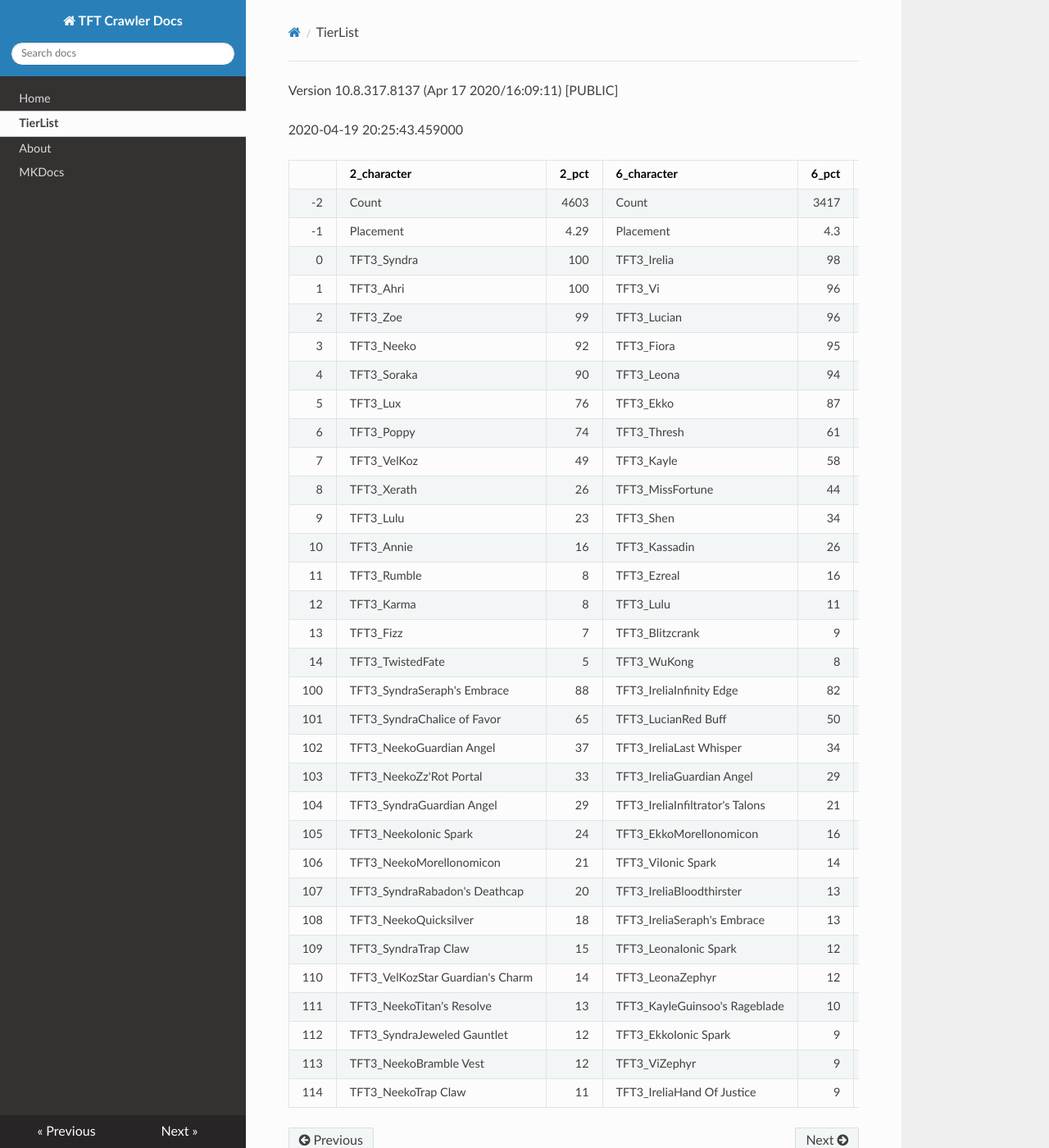
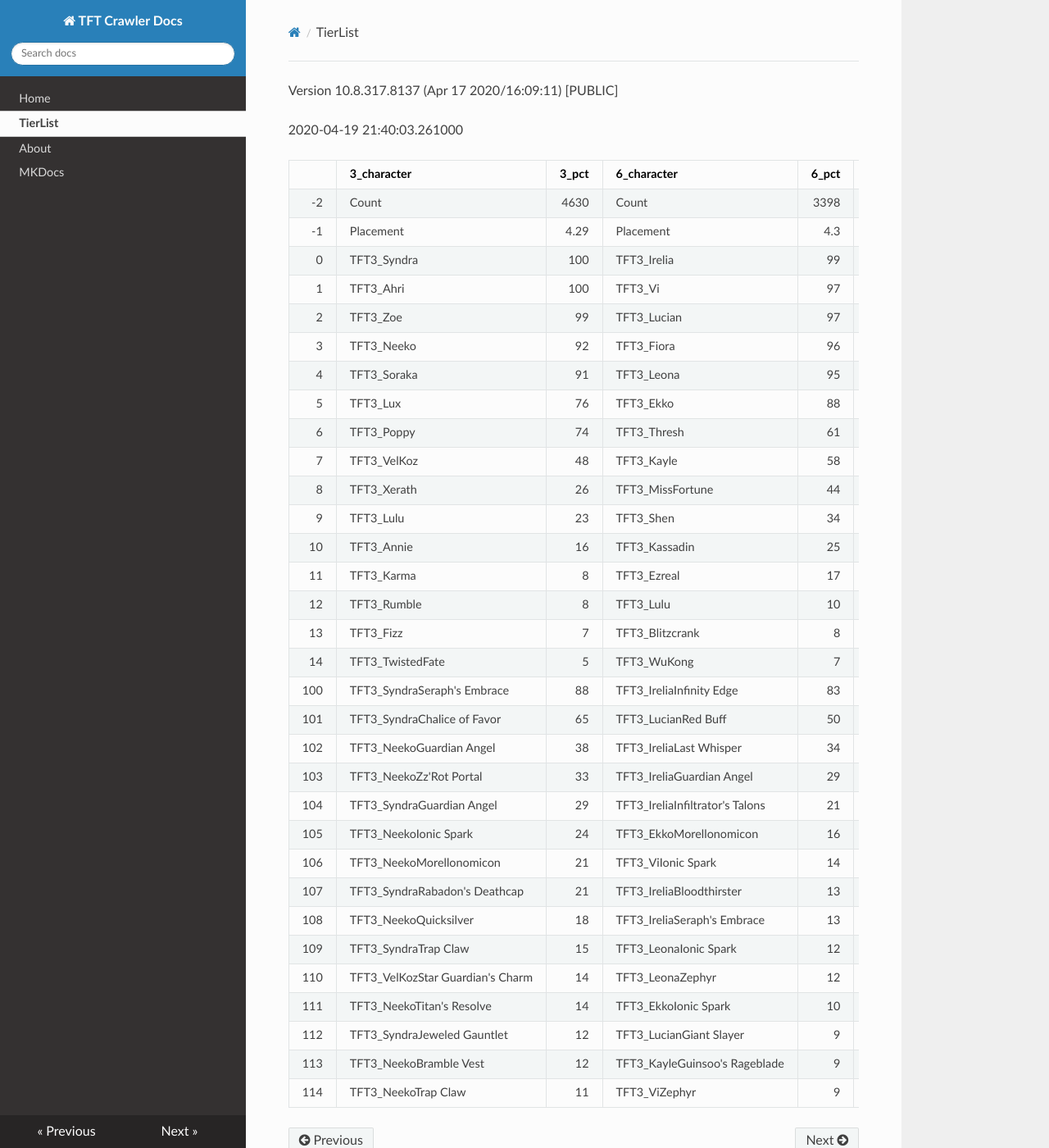
Before and after one commit to JamesYouL2/TFT-Crawler, an MkDocs documentation site: the page built from docs/tierlist.md, in a window 1280 px wide and 1400 px high. Shown: the whole window at 82% size. Built offline with MkDocs 1.6.1, drawn with Linux system fonts in a browser that asks for light colours; nearby versions of some CDN libraries.

Commit message:
Update tierlist.md

```diff
--- a/docs/tierlist.md
+++ b/docs/tierlist.md
@@ -1,38 +1,38 @@
 Version 10.8.317.8137 (Apr 17 2020/16:09:11) [PUBLIC] <Releases/10.8>
 
-2020-04-19 20:25:43.459000
+2020-04-19 21:40:03.261000
 
-|     | 2_character                      |   2_pct | 6_character                     |   6_pct | 1_character                      |   1_pct | 4_character                      |   4_pct | 3_character                    |   3_pct | 5_character                      |   5_pct |
-|----:|:---------------------------------|--------:|:--------------------------------|--------:|:---------------------------------|--------:|:---------------------------------|--------:|:-------------------------------|--------:|:---------------------------------|--------:|
-|  -2 | Count                            | 4603    | Count                           |  3417   | Count                            | 2643    | Count                            | 4014    | Count                          | 5546    | Count                            | 3347    |
-|  -1 | Placement                        |    4.29 | Placement                       |     4.3 | Placement                        |    4.31 | Placement                        |    4.44 | Placement                      |    4.45 | Placement                        |    4.79 |
-|   0 | TFT3_Syndra                      |  100    | TFT3_Irelia                     |    98   | TFT3_Rumble                      |  100    | TFT3_Blitzcrank                  |   97    | TFT3_Jhin                      |   96    | TFT3_Shen                        |   99    |
-|   1 | TFT3_Ahri                        |  100    | TFT3_Vi                         |    96   | TFT3_Annie                       |  100    | TFT3_Vi                          |   97    | TFT3_Karma                     |   94    | TFT3_Kassadin                    |   72    |
-|   2 | TFT3_Zoe                         |   99    | TFT3_Lucian                     |    96   | TFT3_KaiSa                       |  100    | TFT3_ChoGath                     |   95    | TFT3_Mordekaiser               |   94    | TFT3_Kayle                       |   72    |
-|   3 | TFT3_Neeko                       |   92    | TFT3_Fiora                      |    95   | TFT3_Shaco                       |   99    | TFT3_Malphite                    |   95    | TFT3_Ashe                      |   91    | TFT3_WuKong                      |   61    |
-|   4 | TFT3_Soraka                      |   90    | TFT3_Leona                      |    94   | TFT3_Fizz                        |   98    | TFT3_Ezreal                      |   83    | TFT3_Lux                       |   75    | TFT3_Blitzcrank                  |   57    |
-|   5 | TFT3_Lux                         |   76    | TFT3_Ekko                       |    87   | TFT3_KhaZix                      |   76    | TFT3_Jinx                        |   83    | TFT3_Shaco                     |   73    | TFT3_Ezreal                      |   55    |
-|   6 | TFT3_Poppy                       |   74    | TFT3_Thresh                     |    61   | TFT3_Lux                         |   64    | TFT3_MissFortune                 |   68    | TFT3_Lulu                      |   60    | TFT3_Thresh                      |   52    |
-|   7 | TFT3_VelKoz                      |   49    | TFT3_Kayle                      |    58   | TFT3_Kayle                       |   33    | TFT3_Graves                      |   58    | TFT3_Xerath                    |   52    | TFT3_MissFortune                 |   51    |
-|   8 | TFT3_Xerath                      |   26    | TFT3_MissFortune                |    44   | TFT3_Ekko                        |   20    | TFT3_Lucian                      |   40    | TFT3_JarvanIV                  |   41    | TFT3_Xayah                       |   44    |
-|   9 | TFT3_Lulu                        |   23    | TFT3_Shen                       |    34   | TFT3_Karma                       |   14    | TFT3_AurelionSol                 |   13    | TFT3_WuKong                    |   28    | TFT3_MasterYi                    |   38    |
-|  10 | TFT3_Annie                       |   16    | TFT3_Kassadin                   |    26   | TFT3_MissFortune                 |    7    | TFT3_VelKoz                      |   13    | TFT3_Jayce                     |   27    | TFT3_Yasuo                       |   38    |
-|  11 | TFT3_Rumble                      |    8    | TFT3_Ezreal                     |    16   | TFT3_Xerath                      |    7    | TFT3_KhaZix                      |   13    | TFT3_Kassadin                  |   21    | TFT3_Irelia                      |   38    |
-|  12 | TFT3_Karma                       |    8    | TFT3_Lulu                       |    11   | TFT3_Gangplank                   |    2    | TFT3_Kayle                       |   11    | TFT3_Poppy                     |   14    | TFT3_Sona                        |   30    |
-|  13 | TFT3_Fizz                        |    7    | TFT3_Blitzcrank                 |     9   | TFT3_VelKoz                      |    2    | TFT3_TwistedFate                 |   10    | TFT3_Thresh                    |    9    | TFT3_Lulu                        |   25    |
-|  14 | TFT3_TwistedFate                 |    5    | TFT3_WuKong                     |     8   | TFT3_Jhin                        |    2    | TFT3_Lulu                        |    7    | TFT3_Leona                     |    9    | TFT3_Karma                       |   22    |
-| 100 | TFT3_SyndraSeraph's Embrace      |   88    | TFT3_IreliaInfinity Edge        |    82   | TFT3_KaiSaMorellonomicon         |   62    | TFT3_JinxGiant Slayer            |   58    | TFT3_ShacoGuardian Angel       |   48    | TFT3_KayleGuinsoo's Rageblade    |   52    |
-| 101 | TFT3_SyndraChalice of Favor      |   65    | TFT3_LucianRed Buff             |    50   | TFT3_KaiSaSeraph's Embrace       |   48    | TFT3_JinxRed Buff                |   50    | TFT3_ShacoBloodthirster        |   38    | TFT3_KayleGuardian Angel         |   42    |
-| 102 | TFT3_NeekoGuardian Angel         |   37    | TFT3_IreliaLast Whisper         |    34   | TFT3_RumbleQuicksilver           |   45    | TFT3_JinxGuardian Angel          |   31    | TFT3_JhinRunaan's Hurricane    |   37    | TFT3_KayleRapid Firecannon       |   28    |
-| 103 | TFT3_NeekoZz'Rot Portal          |   33    | TFT3_IreliaGuardian Angel       |    29   | TFT3_KaiSaDemolitionist's Charge |   36    | TFT3_MissFortuneSeraph's Embrace |   18    | TFT3_JhinGuardian Angel        |   37    | TFT3_MasterYiGuinsoo's Rageblade |   25    |
-| 104 | TFT3_SyndraGuardian Angel        |   29    | TFT3_IreliaInfiltrator's Talons |    21   | TFT3_ShacoInfinity Edge          |   35    | TFT3_ChoGathIonic Spark          |   16    | TFT3_JhinLast Whisper          |   33    | TFT3_MasterYiQuicksilver         |   25    |
-| 105 | TFT3_NeekoIonic Spark            |   24    | TFT3_EkkoMorellonomicon         |    16   | TFT3_RumbleBramble Vest          |   35    | TFT3_JinxRunaan's Hurricane      |   13    | TFT3_JhinInfinity Edge         |   30    | TFT3_KayleHand Of Justice        |   17    |
-| 106 | TFT3_NeekoMorellonomicon         |   21    | TFT3_ViIonic Spark              |    14   | TFT3_ShacoBloodthirster          |   33    | TFT3_JinxTrap Claw               |   13    | TFT3_JhinTrap Claw             |   17    | TFT3_MasterYiBramble Vest        |   15    |
-| 107 | TFT3_SyndraRabadon's Deathcap    |   20    | TFT3_IreliaBloodthirster        |    13   | TFT3_ShacoGuardian Angel         |   32    | TFT3_BlitzcrankZephyr            |   12    | TFT3_ShacoInfinity Edge        |   16    | TFT3_KayleQuicksilver            |   13    |
-| 108 | TFT3_NeekoQuicksilver            |   18    | TFT3_IreliaSeraph's Embrace     |    13   | TFT3_RumbleTitan's Resolve       |   31    | TFT3_JinxLast Whisper            |   12    | TFT3_XerathGuinsoo's Rageblade |   13    | TFT3_YasuoHand Of Justice        |   11    |
-| 109 | TFT3_SyndraTrap Claw             |   15    | TFT3_LeonaIonic Spark           |    12   | TFT3_ShacoLast Whisper           |   14    | TFT3_ViIonic Spark               |   12    | TFT3_ShacoHextech Gunblade     |   13    | TFT3_YasuoGuardian Angel         |   10    |
-| 110 | TFT3_VelKozStar Guardian's Charm |   14    | TFT3_LeonaZephyr                |    12   | TFT3_KaiSaLuden's Echo           |   14    | TFT3_MissFortuneQuicksilver      |   11    | TFT3_MordekaiserMorellonomicon |   13    | TFT3_KayleMorellonomicon         |   10    |
-| 111 | TFT3_NeekoTitan's Resolve        |   13    | TFT3_KayleGuinsoo's Rageblade   |    10   | TFT3_RumbleZz'Rot Portal         |   10    | TFT3_ChoGathMorellonomicon       |   11    | TFT3_AsheDark Star's Heart     |   12    | TFT3_KayleStatikk Shiv           |    9    |
-| 112 | TFT3_SyndraJeweled Gauntlet      |   12    | TFT3_EkkoIonic Spark            |     9   | TFT3_KaiSaRabadon's Deathcap     |    9    | TFT3_VelKozSeraph's Embrace      |   11    | TFT3_MordekaiserIonic Spark    |   10    | TFT3_YasuoSpear of Shojin        |    9    |
-| 113 | TFT3_NeekoBramble Vest           |   12    | TFT3_ViZephyr                   |     9   | TFT3_RumbleDragon's Claw         |    9    | TFT3_JinxRapid Firecannon        |   11    | TFT3_MordekaiserRedemption     |   10    | TFT3_MissFortuneSeraph's Embrace |    9    |
-| 114 | TFT3_NeekoTrap Claw              |   11    | TFT3_IreliaHand Of Justice      |     9   | TFT3_RumbleIonic Spark           |    9    | TFT3_LucianRed Buff              |   11    | TFT3_MordekaiserBramble Vest   |    9    | TFT3_IreliaInfinity Edge         |    8    |
+|     | 3_character                      |   3_pct | 6_character                     |   6_pct | 2_character                      |   2_pct | 1_character                    |   1_pct | 4_character                      |   4_pct | 5_character                      |   5_pct |
+|----:|:---------------------------------|--------:|:--------------------------------|--------:|:---------------------------------|--------:|:-------------------------------|--------:|:---------------------------------|--------:|:---------------------------------|--------:|
+|  -2 | Count                            | 4630    | Count                           |  3398   | Count                            | 2627    | Count                          | 5541    | Count                            | 4285    | Count                            | 3396    |
+|  -1 | Placement                        |    4.29 | Placement                       |     4.3 | Placement                        |    4.31 | Placement                      |    4.44 | Placement                        |    4.49 | Placement                        |    4.79 |
+|   0 | TFT3_Syndra                      |  100    | TFT3_Irelia                     |    99   | TFT3_Rumble                      |  100    | TFT3_Jhin                      |   96    | TFT3_Malphite                    |   92    | TFT3_Shen                        |   99    |
+|   1 | TFT3_Ahri                        |  100    | TFT3_Vi                         |    97   | TFT3_Annie                       |  100    | TFT3_Karma                     |   94    | TFT3_Blitzcrank                  |   92    | TFT3_Kassadin                    |   72    |
+|   2 | TFT3_Zoe                         |   99    | TFT3_Lucian                     |    97   | TFT3_KaiSa                       |  100    | TFT3_Mordekaiser               |   94    | TFT3_Vi                          |   91    | TFT3_Kayle                       |   72    |
+|   3 | TFT3_Neeko                       |   92    | TFT3_Fiora                      |    96   | TFT3_Shaco                       |   99    | TFT3_Ashe                      |   92    | TFT3_ChoGath                     |   89    | TFT3_WuKong                      |   60    |
+|   4 | TFT3_Soraka                      |   91    | TFT3_Leona                      |    95   | TFT3_Fizz                        |   98    | TFT3_Lux                       |   75    | TFT3_Jinx                        |   83    | TFT3_Blitzcrank                  |   58    |
+|   5 | TFT3_Lux                         |   76    | TFT3_Ekko                       |    88   | TFT3_KhaZix                      |   76    | TFT3_Shaco                     |   73    | TFT3_Ezreal                      |   78    | TFT3_Ezreal                      |   54    |
+|   6 | TFT3_Poppy                       |   74    | TFT3_Thresh                     |    61   | TFT3_Lux                         |   64    | TFT3_Lulu                      |   61    | TFT3_MissFortune                 |   67    | TFT3_Thresh                      |   52    |
+|   7 | TFT3_VelKoz                      |   48    | TFT3_Kayle                      |    58   | TFT3_Kayle                       |   33    | TFT3_Xerath                    |   53    | TFT3_Graves                      |   54    | TFT3_MissFortune                 |   51    |
+|   8 | TFT3_Xerath                      |   26    | TFT3_MissFortune                |    44   | TFT3_Ekko                        |   20    | TFT3_JarvanIV                  |   41    | TFT3_Lucian                      |   37    | TFT3_Xayah                       |   44    |
+|   9 | TFT3_Lulu                        |   23    | TFT3_Shen                       |    34   | TFT3_Karma                       |   14    | TFT3_WuKong                    |   28    | TFT3_AurelionSol                 |   16    | TFT3_MasterYi                    |   39    |
+|  10 | TFT3_Annie                       |   16    | TFT3_Kassadin                   |    25   | TFT3_MissFortune                 |    7    | TFT3_Jayce                     |   27    | TFT3_Kayle                       |   13    | TFT3_Yasuo                       |   38    |
+|  11 | TFT3_Karma                       |    8    | TFT3_Ezreal                     |    17   | TFT3_Xerath                      |    7    | TFT3_Kassadin                  |   21    | TFT3_VelKoz                      |   12    | TFT3_Irelia                      |   38    |
+|  12 | TFT3_Rumble                      |    8    | TFT3_Lulu                       |    10   | TFT3_Gangplank                   |    2    | TFT3_Poppy                     |   14    | TFT3_KhaZix                      |   12    | TFT3_Sona                        |   30    |
+|  13 | TFT3_Fizz                        |    7    | TFT3_Blitzcrank                 |     8   | TFT3_VelKoz                      |    2    | TFT3_Thresh                    |    9    | TFT3_TwistedFate                 |    9    | TFT3_Lulu                        |   25    |
+|  14 | TFT3_TwistedFate                 |    5    | TFT3_WuKong                     |     7   | TFT3_Jhin                        |    2    | TFT3_Leona                     |    9    | TFT3_Sona                        |    9    | TFT3_Karma                       |   22    |
+| 100 | TFT3_SyndraSeraph's Embrace      |   88    | TFT3_IreliaInfinity Edge        |    83   | TFT3_KaiSaMorellonomicon         |   62    | TFT3_ShacoGuardian Angel       |   49    | TFT3_JinxGiant Slayer            |   57    | TFT3_KayleGuinsoo's Rageblade    |   52    |
+| 101 | TFT3_SyndraChalice of Favor      |   65    | TFT3_LucianRed Buff             |    50   | TFT3_KaiSaSeraph's Embrace       |   48    | TFT3_ShacoBloodthirster        |   38    | TFT3_JinxRed Buff                |   49    | TFT3_KayleGuardian Angel         |   42    |
+| 102 | TFT3_NeekoGuardian Angel         |   38    | TFT3_IreliaLast Whisper         |    34   | TFT3_RumbleQuicksilver           |   45    | TFT3_JhinRunaan's Hurricane    |   37    | TFT3_JinxGuardian Angel          |   30    | TFT3_KayleRapid Firecannon       |   28    |
+| 103 | TFT3_NeekoZz'Rot Portal          |   33    | TFT3_IreliaGuardian Angel       |    29   | TFT3_KaiSaDemolitionist's Charge |   36    | TFT3_JhinGuardian Angel        |   37    | TFT3_MissFortuneSeraph's Embrace |   17    | TFT3_MasterYiGuinsoo's Rageblade |   25    |
+| 104 | TFT3_SyndraGuardian Angel        |   29    | TFT3_IreliaInfiltrator's Talons |    21   | TFT3_ShacoInfinity Edge          |   36    | TFT3_JhinLast Whisper          |   33    | TFT3_ChoGathIonic Spark          |   16    | TFT3_MasterYiQuicksilver         |   25    |
+| 105 | TFT3_NeekoIonic Spark            |   24    | TFT3_EkkoMorellonomicon         |    16   | TFT3_RumbleBramble Vest          |   35    | TFT3_JhinInfinity Edge         |   30    | TFT3_JinxRunaan's Hurricane      |   13    | TFT3_KayleHand Of Justice        |   17    |
+| 106 | TFT3_NeekoMorellonomicon         |   21    | TFT3_ViIonic Spark              |    14   | TFT3_ShacoBloodthirster          |   34    | TFT3_JhinTrap Claw             |   17    | TFT3_JinxTrap Claw               |   12    | TFT3_MasterYiBramble Vest        |   15    |
+| 107 | TFT3_SyndraRabadon's Deathcap    |   21    | TFT3_IreliaBloodthirster        |    13   | TFT3_ShacoGuardian Angel         |   32    | TFT3_ShacoInfinity Edge        |   16    | TFT3_JinxLast Whisper            |   12    | TFT3_KayleQuicksilver            |   13    |
+| 108 | TFT3_NeekoQuicksilver            |   18    | TFT3_IreliaSeraph's Embrace     |    13   | TFT3_RumbleTitan's Resolve       |   31    | TFT3_XerathGuinsoo's Rageblade |   13    | TFT3_BlitzcrankZephyr            |   12    | TFT3_YasuoHand Of Justice        |   10    |
+| 109 | TFT3_SyndraTrap Claw             |   15    | TFT3_LeonaIonic Spark           |    12   | TFT3_ShacoLast Whisper           |   14    | TFT3_ShacoHextech Gunblade     |   13    | TFT3_MissFortuneQuicksilver      |   11    | TFT3_YasuoGuardian Angel         |   10    |
+| 110 | TFT3_VelKozStar Guardian's Charm |   14    | TFT3_LeonaZephyr                |    12   | TFT3_KaiSaLuden's Echo           |   14    | TFT3_MordekaiserMorellonomicon |   13    | TFT3_ViIonic Spark               |   11    | TFT3_KayleStatikk Shiv           |   10    |
+| 111 | TFT3_NeekoTitan's Resolve        |   14    | TFT3_EkkoIonic Spark            |    10   | TFT3_RumbleZz'Rot Portal         |   10    | TFT3_AsheDark Star's Heart     |   12    | TFT3_JinxRapid Firecannon        |   10    | TFT3_KayleMorellonomicon         |   10    |
+| 112 | TFT3_SyndraJeweled Gauntlet      |   12    | TFT3_LucianGiant Slayer         |     9   | TFT3_KaiSaRabadon's Deathcap     |    9    | TFT3_MordekaiserIonic Spark    |   10    | TFT3_VelKozSeraph's Embrace      |   10    | TFT3_YasuoSpear of Shojin        |    9    |
+| 113 | TFT3_NeekoBramble Vest           |   12    | TFT3_KayleGuinsoo's Rageblade   |     9   | TFT3_RumbleIonic Spark           |    9    | TFT3_MordekaiserRedemption     |   10    | TFT3_ChoGathMorellonomicon       |   10    | TFT3_MissFortuneSeraph's Embrace |    9    |
+| 114 | TFT3_NeekoTrap Claw              |   11    | TFT3_ViZephyr                   |     9   | TFT3_RumbleDragon's Claw         |    9    | TFT3_MordekaiserBramble Vest   |    9    | TFT3_LucianRed Buff              |   10    | TFT3_IreliaInfinity Edge         |    8    |
```
